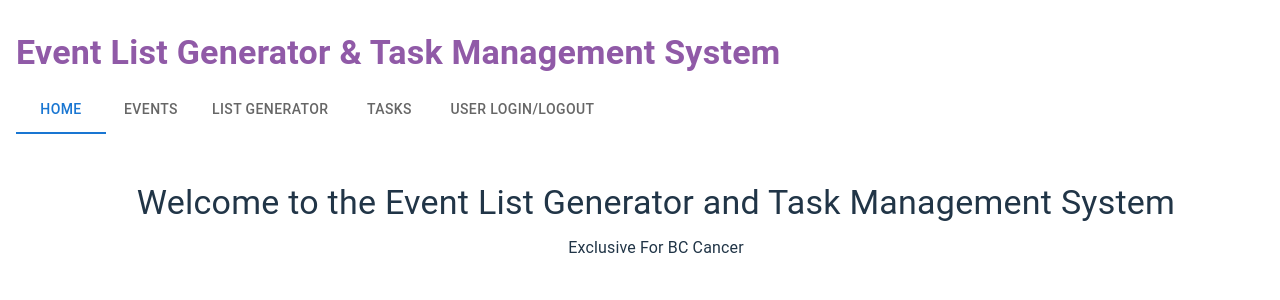
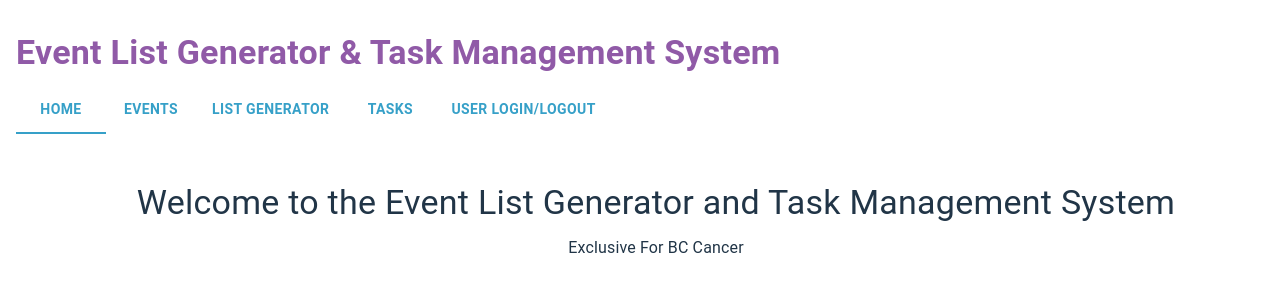
Before and after one commit to daodaojiang622/enterprise-data-workflow-and-integration-platform, a React (Vite) app: page / in a window 1280 px wide. Shown: the top 300 px of the page. Built offline with nearby package versions, Linux system fonts and the light colour scheme.

Commit message:
changed color of tabs

```diff
--- a/src/ControlPanel.tsx
+++ b/src/ControlPanel.tsx
@@ -95,15 +95,20 @@ const ControlPanel: React.FC = () => {
             </Typography>
 
             {/* Tabs component to switch between different views */}
-            <Tabs value={tabIndex} onChange={handleTabChange} aria-label="Event Panel Tabs">
-                <Tab label="Home" />
+            <Tabs
+                value={tabIndex}
+                onChange={handleTabChange}
+                aria-label="Event Panel Tabs"
+                TabIndicatorProps={{ style: { backgroundColor: '#36a0c8' } }}
+            >
+                <Tab label="Home" style={StyleSheet.tab}/>
                 {/* <Tab label="Donors" /> */}
-                <Tab label="Events" />
-                <Tab label="List Generator" />
+                <Tab label="Events" style={StyleSheet.tab}/>
+                <Tab label="List Generator" style={StyleSheet.tab}/>
                 {/* <Tab label="Event Review" /> */}
-                <Tab label="Tasks" />
+                <Tab label="Tasks" style={StyleSheet.tab}/>
                 {/* <Tab label="Item Editor" /> */}
-                <Tab label="User Login/Logout" />
+                <Tab label="User Login/Logout" style={StyleSheet.tab}/>
             </Tabs>
 
             {/* Render the content based on the selected tab */}
@@ -176,5 +181,12 @@ const ControlPanel: React.FC = () => {
     )
 }
 
+const StyleSheet = {
+    tab: {
+        color: '#36a0c8',
+        fontWeight: 'bold'
+    }
+}
+
 // Export the ControlPanel component as the default export of this module
 export default ControlPanel;
```
